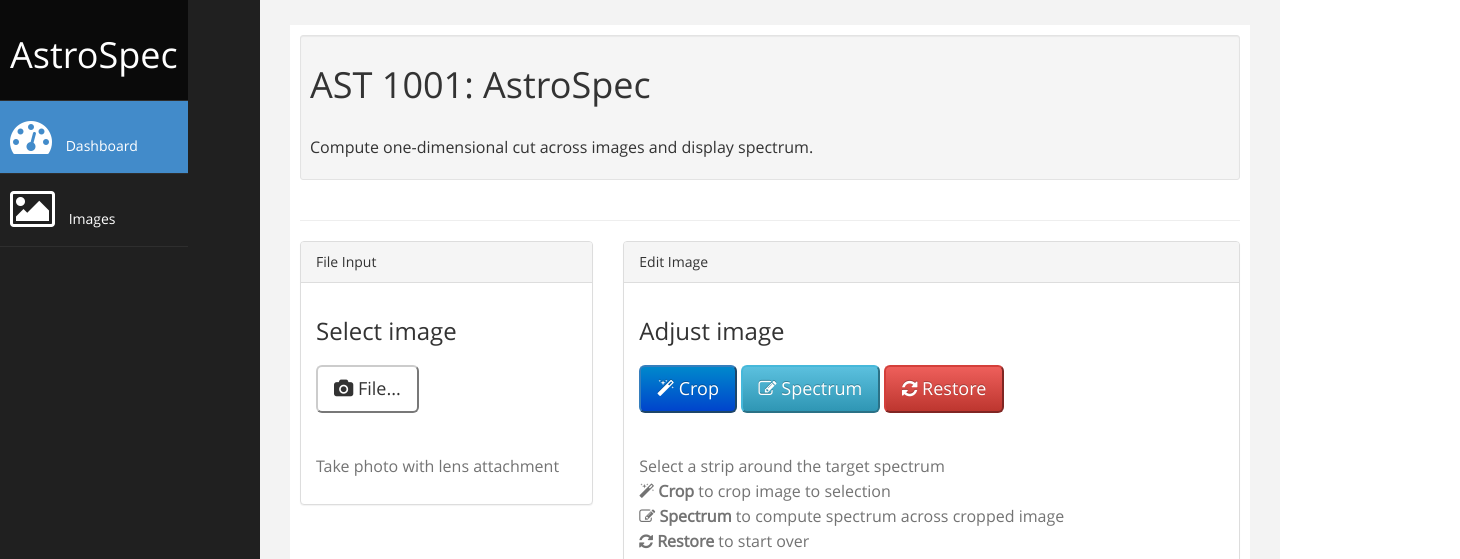
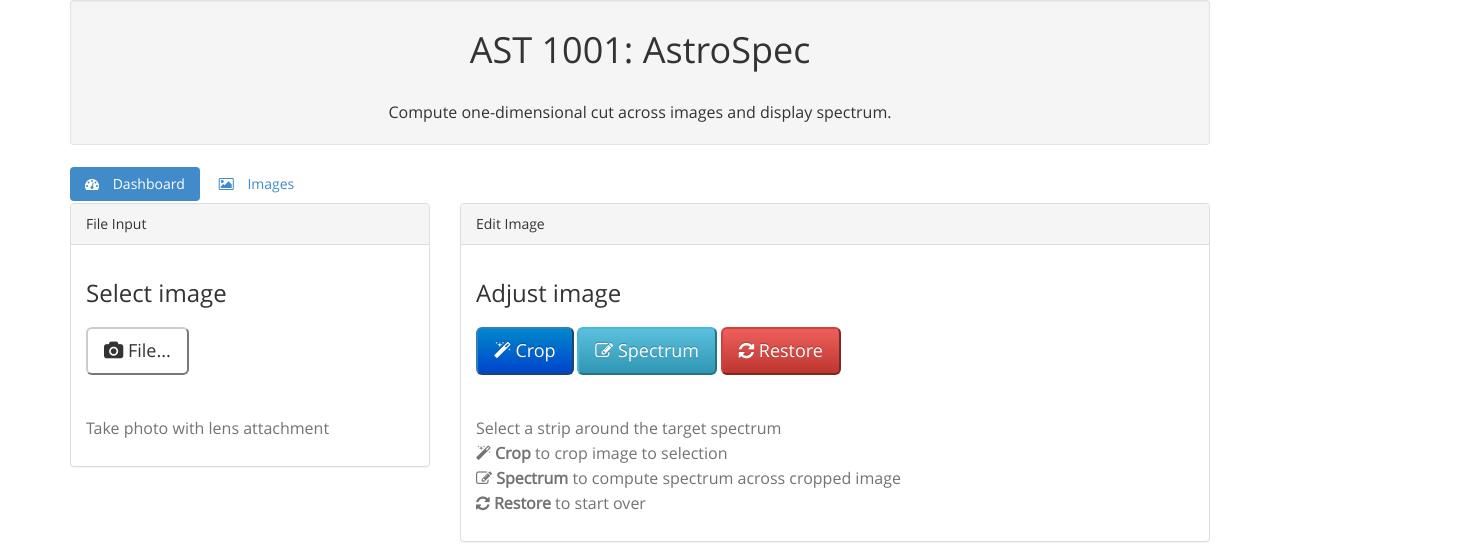
Before and after one commit to infinitempg/AstroSpec, a plain HTML site: page index.html in a window 1280 px wide. Shown: the top 559 px of the page, 1460 px wide, since content can reach past the window. Drawn offline with nearby package versions, Linux system fonts and the light colour scheme.

Commit message:
Pill navbar

```diff
--- a/index.html
+++ b/index.html
@@ -1,8 +1,9 @@
 <!DOCTYPE html>
-<html manifest="astrospec.manifest" xmlns="http://www.w3.org/1999/xhtml">
+<html> <!-- manifest="astrospec.manifest" xmlns="http://www.w3.org/1999/xhtml"> -->
   <head>
     <meta charset="utf-8" />
     <meta name="viewport" content="width=device-width, initial-scale=1.0, maximum-scale=1, user-scalable=no" />
+
     <meta name="apple-mobile-web-app-capable" content="yes" />
     <meta name="apple-mobile-web-app-status-bar-style" content="black-translucent" />
     <link rel="apple-touch-icon" href="assets/AstroSpecIcon.png" />
@@ -30,33 +31,43 @@
       font-weight: 400;
       src: local('Open Sans'), local('OpenSans'), url('assets/fonts/gstatic_opensans.woff') format('woff');
 
-@media (min-width: 979px) {
-    .sidebar-nav-fixed {
-        position:fixed;
-        top:60px;
-        width:23.404%;
-        float:left;
-    }
-      }
+      body {
+    overflow:hidden;
+    width:100%;
+    -webkit-box-sizing: border-box;
+       -moz-box-sizing: border-box;
+            box-sizing: border-box;
 }
     </style>
- <!--<link href="http://fonts.googleapis.com/css?family=Open+Sans" rel="stylesheet" type="text/css" />-->
   </head>
 
 
   <body>
-    <div id="wrapper">
-      <nav class="navbar-default navbar-side" role="navigation">
+    <div class="page-wrapper">
+      <div class="container">
+	<div class="row">
+	  <div class="col-md-12">
+	    <div class="well well-sm">
+	      <h1 class="text-center">AST 1001: AstroSpec</h1>
+	      <p class="text-center">Compute one-dimensional cut across images and display spectrum.</p>
+	    </div> <!-- /. WELL -->
+	  </div> <!-- /. COL -->
+	</div> <!-- /. ROW  -->
+
+	<div role="tabpanel">
+
+	  <!-- Nav tabs -->
+	  <ul class="nav nav-pills" role="tablist">
+	    <li role="presentation" class="active"><a href="#home" aria-controls="home" role="tab" data-toggle="tab"><i class="fa fa-dashboard"></i> Dashboard</a></li>
+	    <li role="presentation"><a href="#images" aria-controls="images" role="tab" data-toggle="tab"><i class="fa fa-picture-o"></i> Images</a></li>
+	  </ul>
+
+	  <!--	<nav class="navbar-default navbar-side" role="navigation">
 		<div class="sidebar-collapse sidebar-nav-fixed">
 		  <ul class="nav" id="main-menu" data-spy="affix">
 		    <li class="text-center">
 		      <a href="index.html"><h1>AstroSpec</h1></a>
 		    </li>
-	    <!--
-	    <li class="text-center">
-	      <img src="assets/depticon_large.jpg" class="user-image img-responsive img-thumbnail"/>
-	    </li>
-	    -->
 		    <li>
 		      <a class="active-menu"  href="index.html"><i class="fa fa-dashboard fa-3x"></i> Dashboard</a>
 		    </li>
@@ -67,18 +78,12 @@
 		</div>
 	  </nav>
 	  <!-- /. NAV SIDE  -->
-      <div id="page-wrapper" >
-        <div id="page-inner">
-          <div class="row">
-            <div class="col-md-12">
-	      <div class="well well-sm">
-		<h1>AST 1001: AstroSpec</h1>
-		<p>Compute one-dimensional cut across images and display spectrum.</p>
-	      </div> <!-- /. WELL -->
-            </div> <!-- /. COL -->
-          </div> <!-- /. ROW  -->
-          <hr />
 
+
+	  <!-- Tab panes -->
+	  <div class="tab-content">
+	    <!-- HOME -->
+	    <div role="tabpanel" class="tab-pane active" id="home">
 	      <!-- FIRST ROW OF PANELS -->
 	      <div class="row">
 		<div class="col-md-4">
@@ -199,8 +204,14 @@
 
 
 	      <hr />
+
 	    </div>
-        <!-- /. PAGE INNER  -->
+	    <!-- /. TAB-PANE  -->
+	  </div>
+	  <!-- /. TAB-CONTENT  -->
+	</div>
+	<!-- /. TAB-PANEL  -->
+
 	<div id="push"></div>
 	<div id="footer">
 	  <div class="container">
@@ -209,9 +220,10 @@
 	  </div>
 	</div>
       </div>
-      <!-- /. PAGE WRAPPER  -->
+      <!-- /. CONTAINER  -->
     </div>
-    <!-- /. WRAPPER  -->
+    <!-- /. WRAPPER -->
+
       <!-- SCRIPTS -AT THE BOTTOM TO REDUCE THE LOAD TIME-->
       <!-- JQUERY SCRIPTS -->
       <script src="assets/js/jquery-1.10.2.js"></script>
```
Also changed, not shown: 1 other file. Lines whose indentation alone changed are shown as unchanged.
